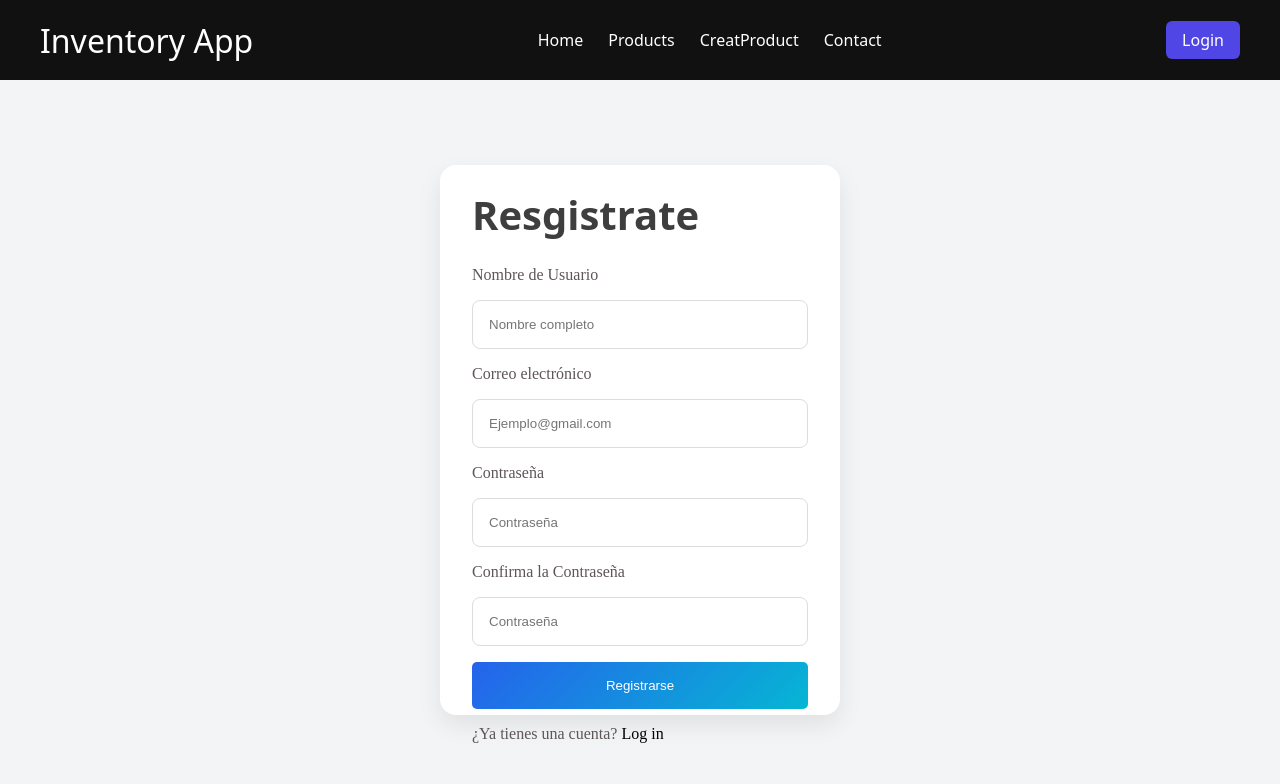
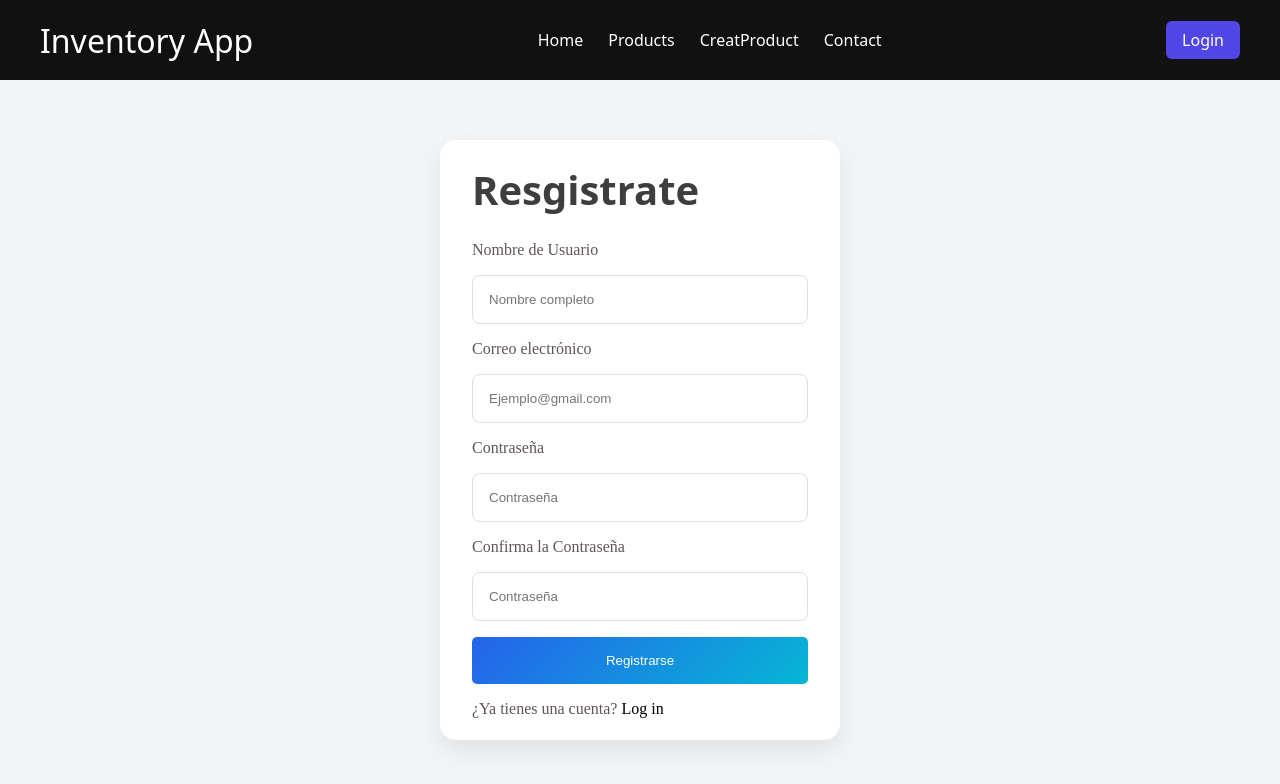
Before and after one commit to Bladimir-95/SistemaDeInventario, a React (Vite) app in the folder frontend/: page /register in a window 1280 px wide. Shown: the top 784 px of the page. Built offline with nearby package versions, Linux system fonts and the light colour scheme.

Commit message:
Mejora pequeña en la vista Register

```diff
--- a/frontend/src/pages/auth/auth.module.css
+++ b/frontend/src/pages/auth/auth.module.css
@@ -10,7 +10,7 @@
   background: white;
   padding: 2rem;
   width: 400px;
-  height: 550px;
+  height: 600px;
   border-radius: 16px;
   box-shadow: 0 10px 25px rgba(0, 0, 0, 0.08);
 }
```
